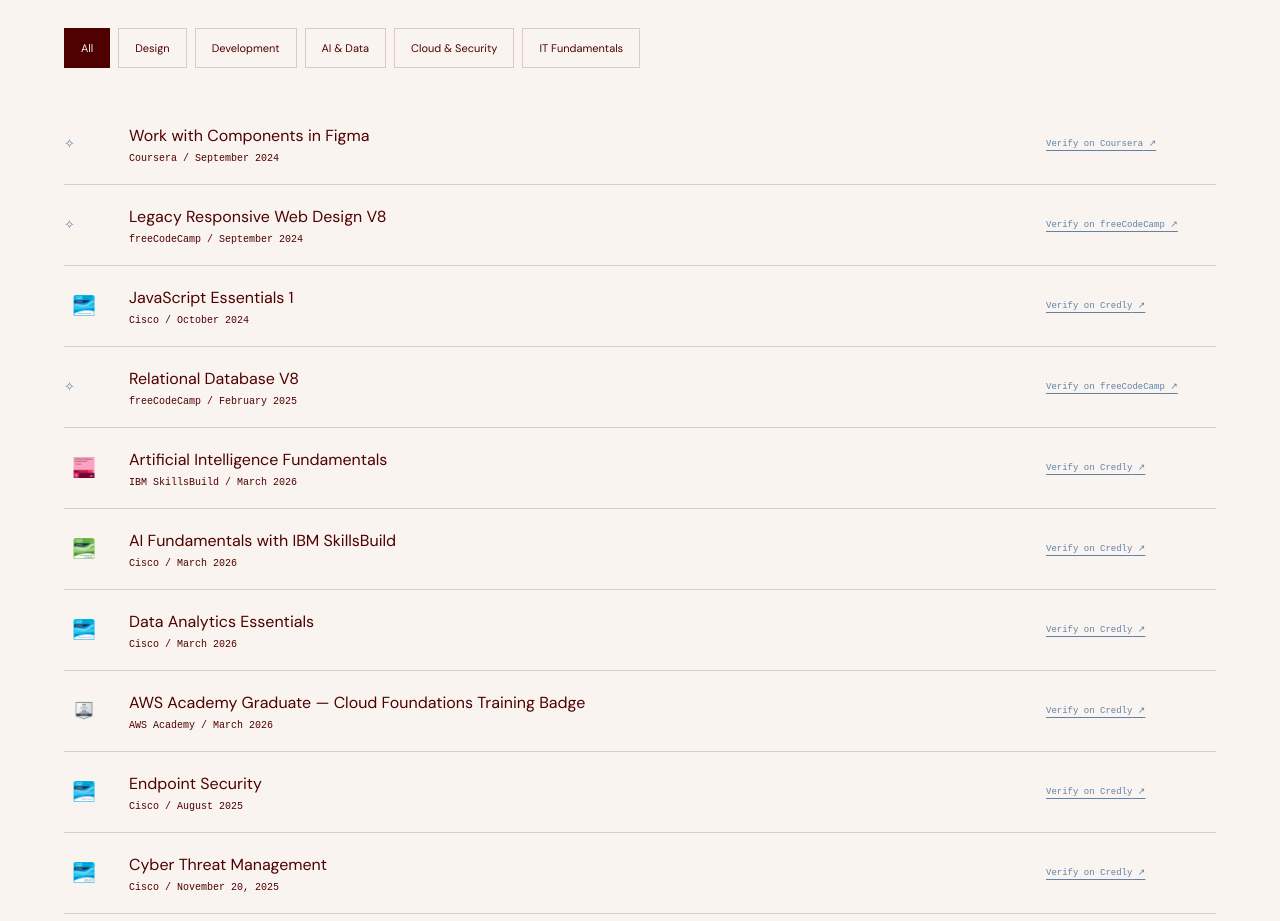
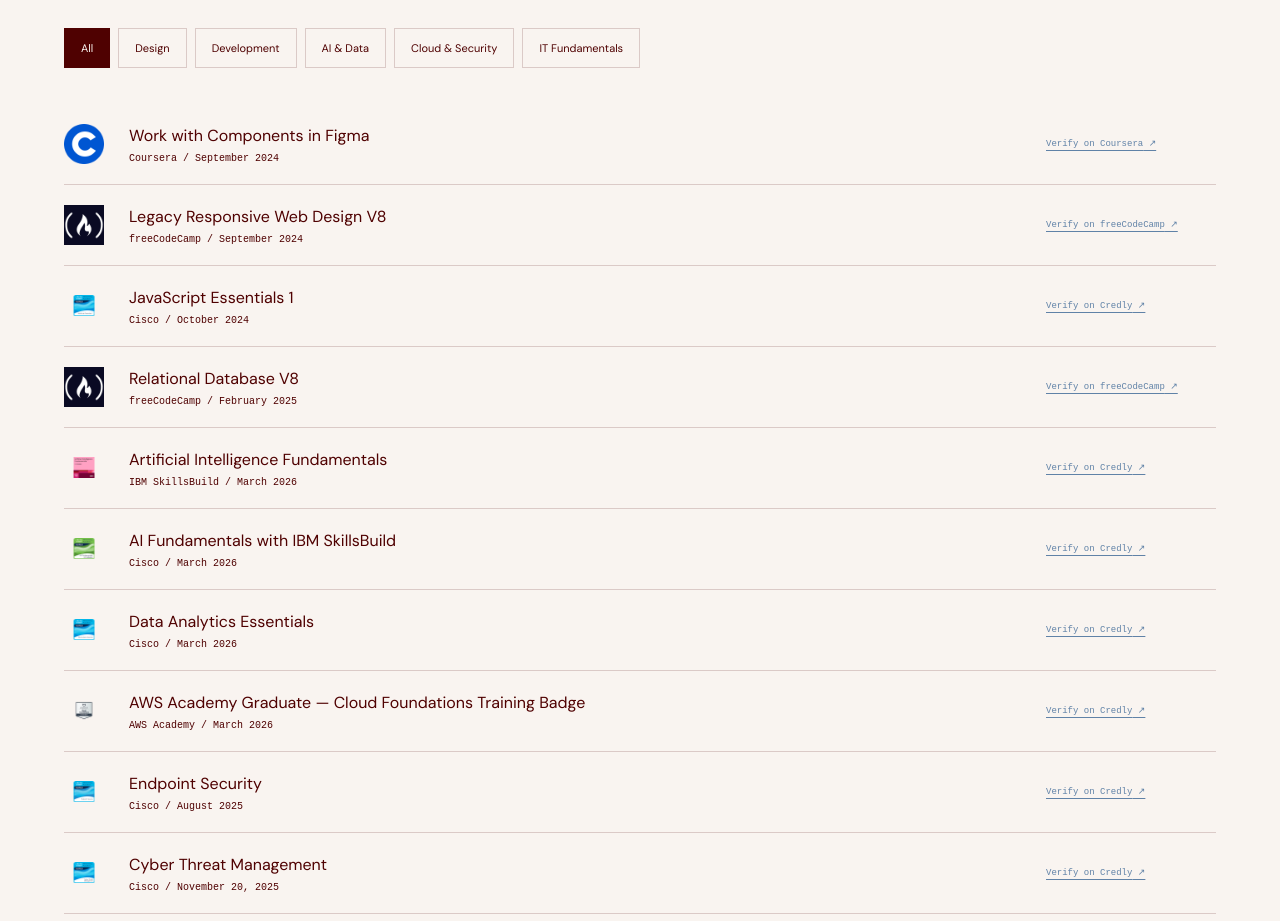
Before and after one commit to ninapascua/ninapascua-portfolio, a React (Vite) app: page / in a window 1280 px wide. Shown: the part 5400-6321 px from the top of the page. Built offline with nearby package versions, Linux system fonts and the light colour scheme; no server answers; a web font is replaced by a local one.

Commit message:
Update Site source

```diff
--- a/src/components/Certifications.jsx
+++ b/src/components/Certifications.jsx
@@ -10,7 +10,7 @@ export default function Certifications() {
     <div id="certificates">{certificates.filter(item => category === 'All' || item[0] === category).map(([, name, provider, date]) => {
       const evidence = certificateEvidence[name];
       return <article className="certificate" key={name}>
-        <span>{evidence?.image ? <img className="certificate-badge" src={assetUrl(evidence.image)} alt="" loading="lazy" width="40" height="40" /> : '✧'}</span>
+        <span>{evidence?.image ? <img className="certificate-badge" src={assetUrl(evidence.image)} alt={evidence.imageAlt || ''} loading="lazy" width="40" height="40" /> : '✧'}</span>
         <div><h3>{name}</h3><p>{provider}{date ? ` / ${date}` : ''}</p></div>
         <small>{evidence ? <a className="credential-link" href={evidence.url} target="_blank" rel="noreferrer" aria-label={`Verify ${name} on ${evidence.provider || 'Credly'}`}>Verify on {evidence.provider || 'Credly'} ↗</a> : 'VERIFICATION PENDING'}</small>
       </article>;
--- a/src/data.js
+++ b/src/data.js
@@ -47,9 +47,9 @@ export const certificates=[
 // Public badges matched by their issuer-provided titles and recipient names.
 // Cyber Threat Management's issue date is verified from Credly's public badge metadata.
 export const certificateEvidence={
-  'Work with Components in Figma':{url:'https://www.coursera.org/account/accomplishments/verify/25W7WW8QQI3B',provider:'Coursera'},
-  'Relational Database V8':{url:'https://www.freecodecamp.org/certification/fcc6e66bdab-1c12-4b36-8525-1bcfcd71c947/relational-database-v8',provider:'freeCodeCamp'},
-  'Legacy Responsive Web Design V8':{url:'https://www.freecodecamp.org/certification/fcc6e66bdab-1c12-4b36-8525-1bcfcd71c947/responsive-web-design',provider:'freeCodeCamp'},
+  'Work with Components in Figma':{url:'https://www.coursera.org/account/accomplishments/verify/25W7WW8QQI3B',provider:'Coursera',image:'assets/certifications/coursera-logo.png',imageAlt:'Coursera logo'},
+  'Relational Database V8':{url:'https://www.freecodecamp.org/certification/fcc6e66bdab-1c12-4b36-8525-1bcfcd71c947/relational-database-v8',provider:'freeCodeCamp',image:'assets/certifications/freecodecamp-logo.png',imageAlt:'freeCodeCamp logo'},
+  'Legacy Responsive Web Design V8':{url:'https://www.freecodecamp.org/certification/fcc6e66bdab-1c12-4b36-8525-1bcfcd71c947/responsive-web-design',provider:'freeCodeCamp',image:'assets/certifications/freecodecamp-logo.png',imageAlt:'freeCodeCamp logo'},
   'AWS Academy Graduate — Cloud Foundations Training Badge':{url:'https://www.credly.com/badges/15bdbc5b-107d-436f-b3a6-dae5b23b1c2b/public_url',image:'assets/certifications/aws-cloud-foundations.png'},
   'AI Fundamentals with IBM SkillsBuild':{url:'https://www.credly.com/badges/1f7b30a3-dffa-4e56-ace2-96776c407d72/public_url',image:'assets/certifications/ai-fundamentals-cisco.png'},
   'Artificial Intelligence Fundamentals':{url:'https://www.credly.com/badges/37ca537e-569f-4f81-838e-6ada6ba7b524/public_url',image:'assets/certifications/ai-fundamentals-ibm.png'},
```
Also changed, not shown: public/assets/certifications/coursera-logo.png (added), public/assets/certifications/freecodecamp-logo.png (added).
